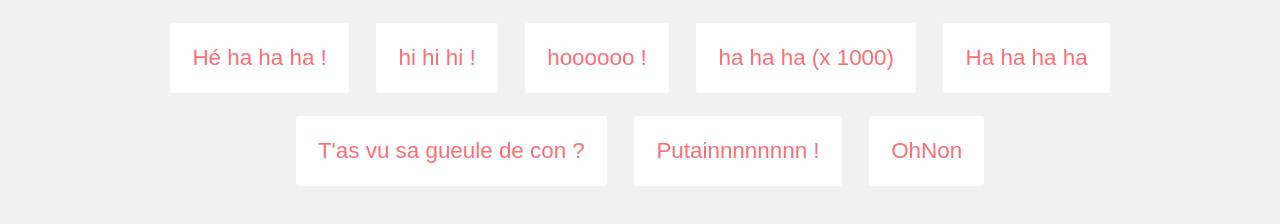
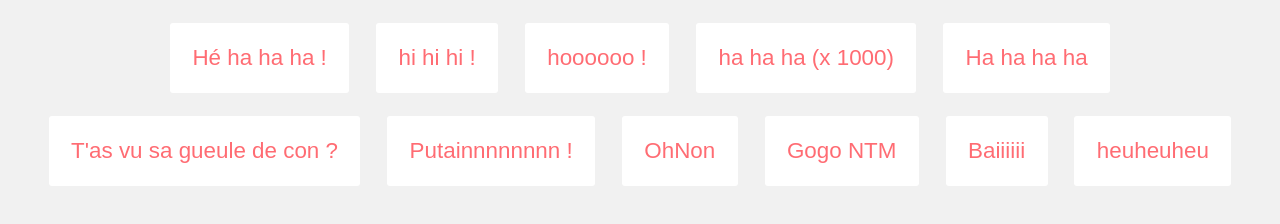
Before and after one commit to batgithub/pad, a website: page index.html in a window 1280 px wide. Shown: the part 124-348 px from the top of the page. Drawn offline with nearby package versions, Linux system fonts and the light colour scheme.

Commit message:
add gogo NTM, baiii et heuheuheu

```diff
--- a/index.html
+++ b/index.html
@@ -46,6 +46,18 @@
                 OhNon
             </button>
 
+            <button  data-file="Gogo-NTM" onclick="playSound($(this).data('file'))">
+                Gogo NTM
+            </button>
+
+            <button  data-file="baiiiii" onclick="playSound($(this).data('file'))">
+                Baiiiiii
+            </button>
+
+            <button  data-file="heuheuheu" onclick="playSound($(this).data('file'))">
+                heuheuheu
+            </button>
+
 
         </div>
         <script type="text/javascript" src="app.js"></script>
```
Also changed, not shown: 3 other files.
